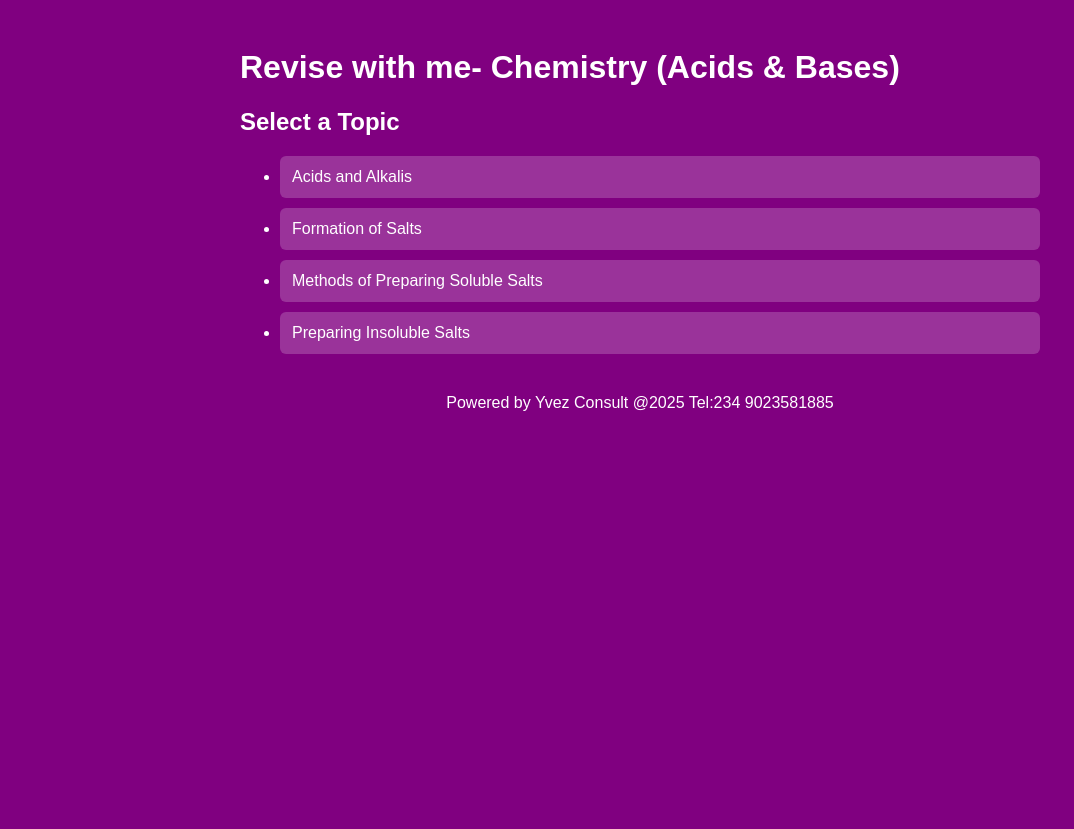
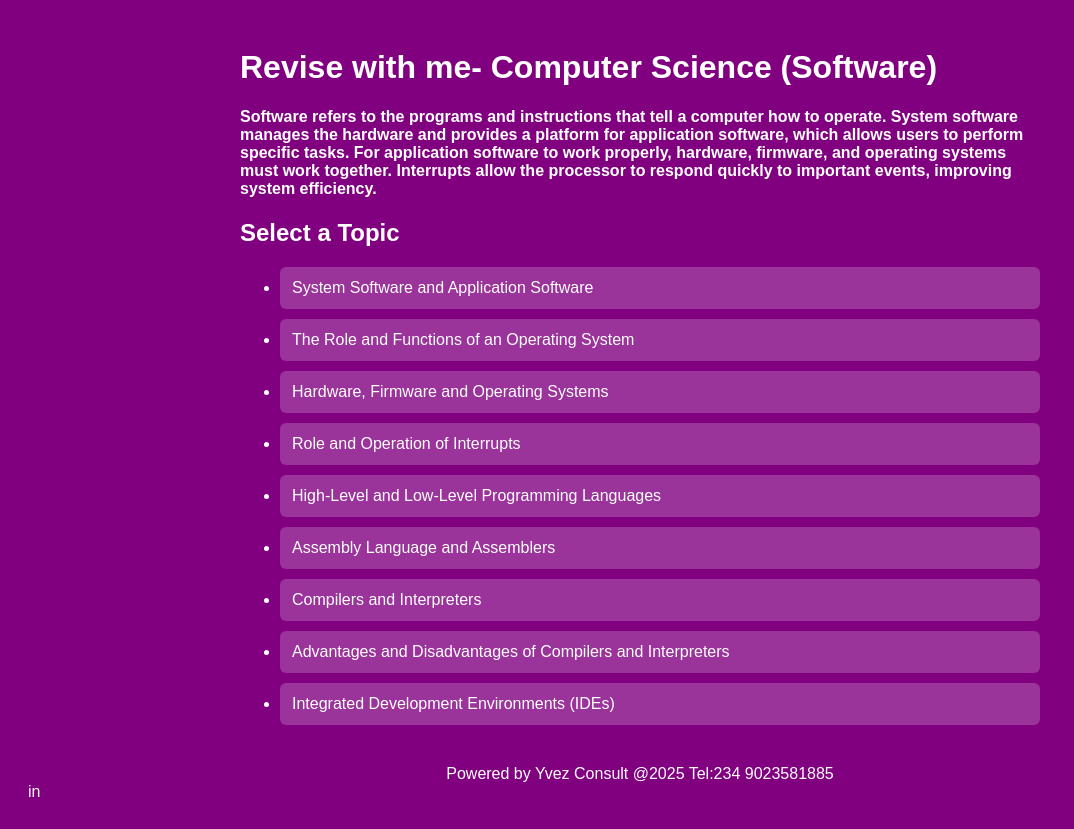
Before and after one commit to yvonneez/chemistry-elect, a React (Vite) app: page / in a window 1280 px wide. Shown: the whole page, without its empty margins (0-1074 px from the left). Before the commit the page ends 800 px from the top, so only its background shows below. Built offline with nearby package versions, Linux system fonts and the light colour scheme.

Commit message:
software

```diff
--- a/index.html
+++ b/index.html
@@ -1 +1 @@
-<!DOCTYPE html><html><body><div id='root'></div><script type='module' src='/src/main.jsx'></script></body></html>
+<!DOCTYPE html><html><body><div id='root'></div><script type='module' src='/src/main.jsx'></script></body></html>in
--- a/src/components/TopicList.jsx
+++ b/src/components/TopicList.jsx
@@ -1,7 +1,8 @@
 export default function TopicList({ topics, onStart }) {
   return (
     <div>
-      <h1>Revise with me- Chemistry (Acids & Bases)</h1>
+      <h1>Revise with me- Computer Science (Software)</h1>
+      <h4>Software refers to the programs and instructions that tell a computer how to operate. System software manages the hardware and provides a platform for application software, which allows users to perform specific tasks. For application software to work properly, hardware, firmware, and operating systems must work together. Interrupts allow the processor to respond quickly to important events, improving system efficiency.</h4>
       <h2>Select a Topic</h2>
       <ul className="topic-list">
         {topics.map((topic,i)=>(
--- a/src/data.js
+++ b/src/data.js
@@ -1,60 +1,123 @@
-
 const topics = [
 {
-title: "Acids and Alkalis",
+title: "System Software and Application Software",
 summary:
-"Acids are substances that donate H+ ions in aqueous solution; alkalis (bases soluble in water) accept H+ ions. pH measures acidity: pH < 7 is acidic, pH = 7 neutral, pH > 7 alkaline. Strong acids/bases fully dissociate in water (e.g., HCl, NaOH), while weak acids/bases only partially dissociate (e.g., CH3COOH, NH3). Indicators (litmus, methyl orange, phenolphthalein) change colour depending on pH.",
+"System software is designed to manage and control the computer’s hardware and provide a platform for other software to run. Examples include operating systems such as Windows, macOS, and Linux, as well as utility programs like antivirus software. Application software allows users to perform specific tasks such as word processing, spreadsheets, browsing the internet, and playing games. The key difference is that system software runs the computer, while application software helps the user.",
+
 questions: [
-{ question: "An acid is a substance that mainly donates which ion in water?", options: ["OH-", "H+", "Na+", "Cl-"], answer: 1 },
-{ question: "What pH value is neutral at 25°C?", options: ["0", "7", "14", "3"], answer: 1 },
-{ question: "Which is a strong acid?", options: ["HCl", "CH3COOH", "NH3", "H2CO3"], answer: 0 },
-{ question: "An alkali is simply a base that is _______.", options: ["Soluble in water", "A gas", "An oxidising agent", "A metal"], answer: 0 },
-{ question: "Which indicator turns pink in alkaline solution?", options: ["Methyl orange", "Litmus", "Phenolphthalein", "Bromothymol blue"], answer: 2 }
+{ question: "Which of the following is system software?", options: ["Microsoft Word", "Windows operating system", "Excel", "PowerPoint"], answer: 1 },
+{ question: "Application software is mainly used to:", options: ["Control hardware", "Manage memory", "Perform user tasks", "Start the computer"], answer: 2 },
+{ question: "Which of these is application software?", options: ["Linux", "macOS", "Google Chrome", "BIOS"], answer: 2 },
+{ question: "System software is important because it:", options: ["Edits documents", "Provides a platform for applications", "Creates hardware", "Stores data permanently"], answer: 1 }
+  ]
+ },
+
+{
+title: "The Role and Functions of an Operating System",
+summary:
+"An operating system (OS) is system software that manages the computer’s hardware and software resources. Its main functions include memory management, process scheduling, file management, device management, and providing a user interface. The operating system acts as an intermediary between users, application software, and hardware.",
+
+questions: [
+{ question: "What is the main role of an operating system?", options: ["Create documents", "Manage hardware and software resources", "Design programs", "Manufacture hardware"], answer: 1 },
+{ question: "Which of the following is a function of an OS?", options: ["Word processing", "Memory management", "Gaming", "Spreadsheet creation"], answer: 1 },
+{ question: "The operating system acts as an interface between:", options: ["Hardware and electricity", "Users and hardware", "Software and the internet", "Programs only"], answer: 1 },
+{ question: "Which is an example of an operating system?", options: ["Chrome", "Windows", "Excel", "Python"], answer: 1 }
 ]
 },
 
+{
+title: "Hardware, Firmware and Operating Systems",
+summary:
+"Hardware refers to the physical components of a computer such as the CPU, memory, keyboard, and storage devices. Firmware is low-level software stored in read-only memory that controls basic hardware functions and helps start the computer, such as the BIOS. The operating system manages hardware resources and allows application software to run. All three components must work together for application software to function correctly.",
 
-{
-title: "Formation of Salts",
-summary:
-"Salts form when acids react with bases (neutralisation), metals, or carbonates. The type of salt depends on the acid and the other reactant (e.g., HCl + NaOH → NaCl + H2O). Salts contain a positive ion (cation) from the base/metal and a negative ion (anion) from the acid. Naming follows the ions present (e.g., sodium sulfate from Na+ and SO4^2-).",
 questions: [
-{ question: "Neutralisation between HCl and NaOH produces which salt?", options: ["NaCl", "KCl", "CaCO3", "Na2SO4"], answer: 0 },
-{ question: "Salt contains which two types of ions?", options: ["Protons and neutrons", "Cations and anions", "Electrons and photons", "Molecules and radicals"], answer: 1 },
-{ question: "Which reaction type produces a salt and water?", options: ["Neutralisation", "Oxidation", "Precipitation", "Decomposition"], answer: 0 },
-{ question: "A salt formed from H2SO4 and NaOH is called?", options: ["Sodium sulfate", "Sodium nitrate", "Sodium carbonate", "Sodium hydroxide"], answer: 0 },
-{ question: "When a metal reacts with acid, the products often include a salt and _______.", options: ["Oxygen", "Hydrogen gas", "Carbon dioxide", "Water"], answer: 1 }
+{ question: "Which component is physical and tangible?", options: ["Firmware", "Hardware", "Operating system", "Application"], answer: 1 },
+{ question: "Firmware is best described as software that:", options: ["Runs user applications", "Is permanently stored and controls hardware", "Edits files", "Accesses the internet"], answer: 1 },
+{ question: "Which software manages hardware resources?", options: ["Application software", "Firmware", "Operating system", "Utility software"], answer: 2 },
+{ question: "Which combination is required for applications to run?", options: ["Hardware only", "Hardware and applications", "Hardware, firmware, and OS", "OS only"], answer: 2 }
 ]
 },
 
+{
+title: "Role and Operation of Interrupts",
+summary:
+"Interrupts are signals sent to the processor to indicate that an event requires immediate attention. When an interrupt occurs, the CPU temporarily stops its current task, saves its state, and executes an interrupt service routine. After the interrupt is handled, the CPU resumes its original task. Interrupts improve efficiency by allowing the system to respond quickly to events such as keyboard input or hardware faults.",
 
-{
-title: "Methods of Preparing Soluble Salts",
-summary:
-"Soluble salts can be prepared by titration (neutralisation) between an acid and alkali followed by evaporation, by reacting an excess of insoluble base or carbonate with acid and filtering off excess, or by direct reaction of soluble salts. Titration gives a pure, stoichiometric salt; evaporation removes water to crystallise the salt.",
 questions: [
-{ question: "Which method gives a pure, stoichiometric soluble salt from acid + alkali?", options: ["Titration (neutralisation)", "Heating with carbon", "Electrolysis", "Displacement"], answer: 0 },
-{ question: "After neutralisation, how is the salt typically obtained?", options: ["By evaporation/crystallisation", "By distillation", "By gas collection", "By condensation"], answer: 0 },
-{ question: "Using excess metal carbonate with acid and filtering yields a salt by removing what?", options: ["Solvent", "Excess base", "Gas product", "Impurities only"], answer: 1 },
-{ question: "Titration requires an indicator to show the _______.", options: ["End point", "Boiling point", "Melting point", "Colour of salt"], answer: 0 },
-{ question: "Which is a common indicator for strong acid–strong base titration?", options: ["Methyl orange", "Phenolphthalein", "Starch", "Universal indicator"], answer: 1 }
+{ question: "What is an interrupt?", options: ["A shutdown command", "A signal that requires CPU attention", "A type of software", "A memory error"], answer: 1 },
+{ question: "When an interrupt occurs, the CPU:", options: ["Ignores it", "Stops permanently", "Pauses the current task", "Deletes the program"], answer: 2 },
+{ question: "Why are interrupts important?", options: ["They slow down the CPU", "They improve system efficiency", "They remove errors", "They increase storage"], answer: 1 },
+{ question: "Which of the following can generate an interrupt?", options: ["Keyboard input", "Hard disk size", "Screen colour", "File name"], answer: 0 }
 ]
 },
 
+/* ===============================
+   MODULE 2: PROGRAMMING LANGUAGES, TRANSLATORS & IDES
+================================ */
 
 {
-title: "Preparing Insoluble Salts",
+title: "High-Level and Low-Level Programming Languages",
 summary:
-"Insoluble salts are commonly prepared by precipitation: mixing two soluble salt solutions that contain ions which form an insoluble product (e.g., lead(II) nitrate + potassium iodide → lead(II) iodide (yellow precipitate) + potassium nitrate). The precipitate is collected by filtration and washed to remove soluble impurities.",
+"High-level programming languages are designed to be easy for humans to read, write, and understand. Examples include Python, Java, and JavaScript. They are portable and easier to maintain but may run slower. Low-level languages are closer to machine code and hardware, such as assembly language and machine language. They run faster but are harder to write and understand.",
+
 questions: [
-{ question: "Which process forms insoluble salts from two soluble solutions?", options: ["Precipitation", "Neutralisation", "Electrolysis", "Sublimation"], answer: 0 },
-{ question: "Lead(II) iodide appears as which colour precipitate?", options: ["White", "Yellow", "Blue", "Green"], answer: 1 },
-{ question: "After precipitation, how is the solid separated?", options: ["Filtration", "Distillation", "Chromatography", "Titration"], answer: 0 },
-{ question: "Precipitates are washed to remove _______.", options: ["Solvent only", "Soluble impurities", "Gases", "Unreacted metals"], answer: 1 },
-{ question: "Which reagent combination can produce barium sulfate precipitate?", options: ["BaCl2 + Na2SO4", "NaCl + KBr", "AgNO3 + NaCl", "CuSO4 + NaOH"], answer: 0 }
+{ question: "Which is an advantage of high-level languages?", options: ["Hardware dependent", "Easy to read and maintain", "Uses binary", "Difficult to debug"], answer: 1 },
+{ question: "Low-level languages are closer to:", options: ["Human language", "Hardware", "Applications", "Databases"], answer: 1 },
+{ question: "Which is a high-level language?", options: ["Assembly", "Machine code", "Python", "Binary"], answer: 2 },
+{ question: "Which is a disadvantage of low-level languages?", options: ["Run slowly", "Hard to write and maintain", "Use translators", "Portable"], answer: 1 }
 ]
 },
 
+{
+title: "Assembly Language and Assemblers",
+summary:
+"Assembly language is a low-level programming language that uses mnemonics such as ADD, SUB, and MOV to represent machine instructions. Each assembly instruction corresponds closely to a machine code instruction. An assembler is a translator that converts assembly language into machine code so that the processor can execute it.",
+
+questions: [
+{ question: "Assembly language uses:", options: ["Binary only", "English sentences", "Mnemonics", "Flowcharts"], answer: 2 },
+{ question: "Assembly language is classified as:", options: ["High-level", "Low-level", "Fourth-generation", "Markup"], answer: 1 },
+{ question: "Which translator is used for assembly language?", options: ["Compiler", "Interpreter", "Assembler", "Debugger"], answer: 2 },
+{ question: "Assembly language is closer to:", options: ["Human language", "Hardware", "Operating systems", "Databases"], answer: 1 }
+]
+},
+
+{
+title: "Compilers and Interpreters",
+summary:
+"Compilers and interpreters are translators used for high-level programming languages. A compiler translates the entire program into machine code at once and produces an executable file. An interpreter translates and executes the program line by line without creating a separate executable file.",
+
+questions: [
+{ question: "A compiler translates:", options: ["Line by line", "The entire program at once", "Only errors", "Machine code to high-level"], answer: 1 },
+{ question: "An interpreter works by:", options: ["Translating the whole program first", "Running machine code only", "Translating line by line", "Ignoring errors"], answer: 2 },
+{ question: "Which produces an executable file?", options: ["Interpreter", "Assembler", "Compiler", "IDE"], answer: 2 },
+{ question: "Which translator is easier for debugging?", options: ["Compiler", "Interpreter", "Assembler", "Loader"], answer: 1 }
+]
+},
+
+{
+title: "Advantages and Disadvantages of Compilers and Interpreters",
+summary:
+"Compiled programs usually run faster because translation is completed before execution, but errors are detected only after compilation. Interpreted programs are easier to debug since errors are reported line by line, but they run slower because translation occurs during execution.",
+
+questions: [
+{ question: "One advantage of a compiler is that programs:", options: ["Run faster", "Are easier to debug", "Run line by line", "Do not need machine code"], answer: 0 },
+{ question: "One disadvantage of a compiler is that:", options: ["It runs slowly", "Errors are found after compilation", "It cannot translate code", "It needs no storage"], answer: 1 },
+{ question: "An advantage of an interpreter is:", options: ["Faster execution", "Line-by-line error detection", "Executable file creation", "No translation"], answer: 1 },
+{ question: "Which translator is slower during execution?", options: ["Compiler", "Interpreter", "Assembler", "Linker"], answer: 1 }
+]
+},
+
+{
+title: "Integrated Development Environments (IDEs)",
+summary:
+"An Integrated Development Environment (IDE) is software that provides programmers with tools needed to write, test, debug, and manage code in one place. Common features include a code editor, compiler or interpreter, debugger, syntax highlighting, and error detection. IDEs improve productivity and reduce programming errors.",
+
+questions : [
+{ question: "An IDE is mainly used for:", options: ["Building hardware", "Writing and debugging programs", "Running operating systems", "Storing files"], answer: 1 },
+{ question: "Which of the following is a feature of an IDE?", options: ["Power supply", "Syntax highlighting", "RAM", "Hard disk"], answer: 1 },
+{ question: "Which tool helps find errors in a program?", options: ["Editor", "Debugger", "Assembler", "Loader"], answer: 1 },
+{ question: "IDEs are useful because they:", options: ["Slow down programming", "Increase errors", "Improve programmer productivity", "Replace operating systems"], answer: 2 }
+ ]
+ }
 ];
-
 export default topics;
```
